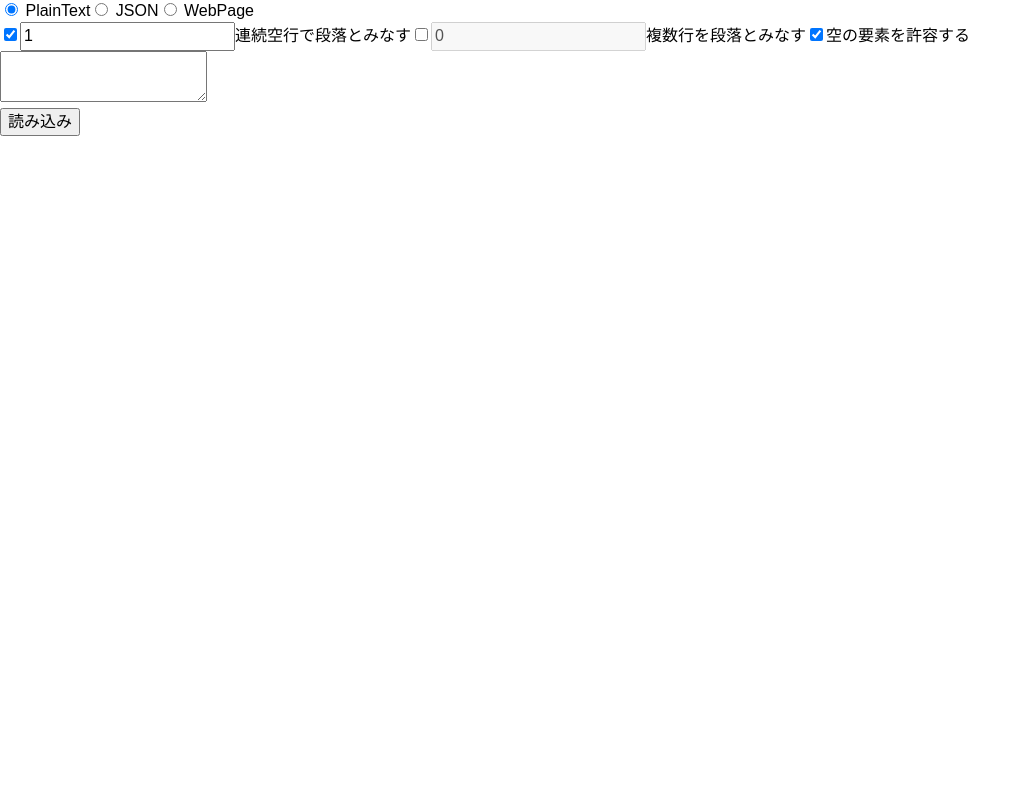
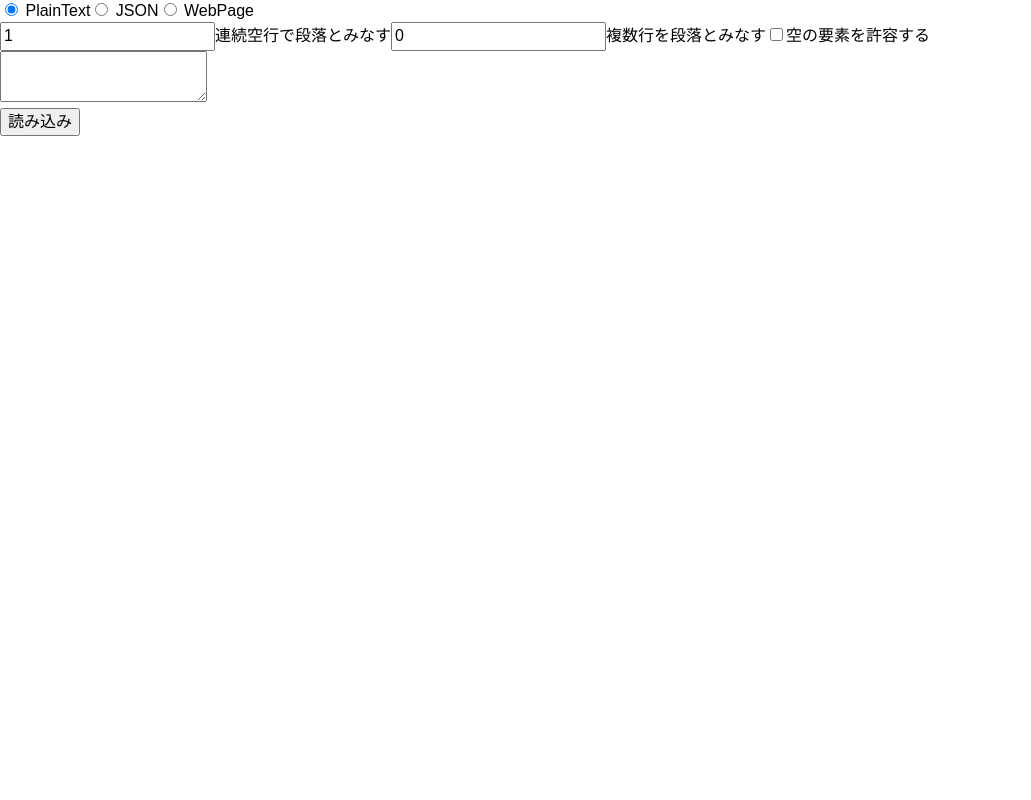
Before and after one commit to CrafterKina/tetori, a React (Create React App) app: page / in a window 1280 px wide. Shown: the top 800 px of the page, without its empty margins (0-1031 px from the left). Built offline with nearby package versions, Linux system fonts and the light colour scheme.

Commit message:
Simplify State transition

```diff
--- a/src/PlainTextParser.tsx
+++ b/src/PlainTextParser.tsx
@@ -1,62 +1,39 @@
 import {TetoriContents} from "./Tetori";
-import React, {Reducer, useEffect, useReducer} from "react";
-
+import React, {useState} from "react";
 
 type PlainTextParsing = { text: string, blanks: number | false, lines: number | false, allowEmpty: boolean };
 
 export function PlainTextParser(props: { onChange(params: { message: string, edit(): TetoriContents }): void }) {
     const {onChange} = props
-    const [state, dispatch] = useReducer<Reducer<PlainTextParsing,
-        { type: "text", text: string } |
-        { type: "blanks", num: number | false } |
-        { type: "lines", num: number | false } |
-        { type: "allowEmpty", tf: boolean }>>(
-        (state, action) => {
-            switch (action.type) {
-                case "text":
-                    return Object.assign({}, state, {text: action.text});
-                case "blanks":
-                    return Object.assign({}, state, {blanks: action.num});
-                case "lines":
-                    return Object.assign({}, state, {lines: action.num});
-                case "allowEmpty":
-                    return Object.assign({}, state, {allowEmpty: action.tf});
-                default:
-                    throw new Error();
-            }
-        }, {text: "", blanks: 1, lines: false, allowEmpty: true});
+    const [state, setState] = useState<PlainTextParsing>({text: "", blanks: 1, lines: false, allowEmpty: false});
 
-    useEffect(() => {
+    const update = (value: Partial<PlainTextParsing>) => setState(prevState => {
+        const state = Object.assign({}, prevState, value);
         onChange({
             message: `プレーンテキストから読み込み 空行数: ${state.blanks}, 行数: ${state.lines}, 空要素許容: ${state.allowEmpty}, テキスト: ${state.text.slice(0, 20)}`,
             edit(): TetoriContents {
                 return parsePlainText(state);
             }
         })
-    }, [onChange, state])
+        return state;
+    });
 
     return (
         <div>
             <div>
                 <label>
-                    <input type={"checkbox"} checked={state.blanks !== false} onChange={(e) => {
-                        dispatch({type: "blanks", num: e.target.checked ? 0 : false});
-                    }}/>
-                    <input type={"number"} disabled={state.blanks === false}
+                    <input type={"number"}
                            value={(state.blanks || 0).toString()}
                            onChange={(e) => {
-                               dispatch({type: "blanks", num: parseInt(e.target.value)});
+                               update({blanks: parseInt(e.target.value)});
                            }}/>
                     {"連続空行で段落とみなす"}
                 </label>
                 <label>
-                    <input type={"checkbox"} checked={state.lines !== false} onChange={(e) => {
-                        dispatch({type: "lines", num: e.target.checked ? 0 : false});
-                    }}/>
-                    <input type={"number"} disabled={state.lines === false}
+                    <input type={"number"}
                            value={(state.lines || 0).toString()}
                            onChange={(e) => {
-                               dispatch({type: "lines", num: parseInt(e.target.value)});
+                               update({lines: parseInt(e.target.value)});
                            }}/>
                     {"複数行を段落とみなす"}
                 </label>
@@ -64,14 +41,14 @@ export function PlainTextParser(props: { onChange(params: { message: string, edi
                     <input type={"checkbox"}
                            checked={state.allowEmpty}
                            onChange={(e) => {
-                               dispatch({type: "allowEmpty", tf: e.target.checked});
+                               update({allowEmpty: e.target.checked});
                            }}/>
                     {"空の要素を許容する"}
                 </label>
             </div>
             <textarea value={state.text}
-                      onChange={(event) => {
-                          dispatch({type: "text", text: event.target.value});
+                      onChange={(e) => {
+                          update({text: e.target.value});
                       }}/>
         </div>
     )
```
